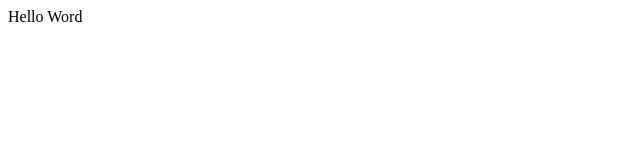
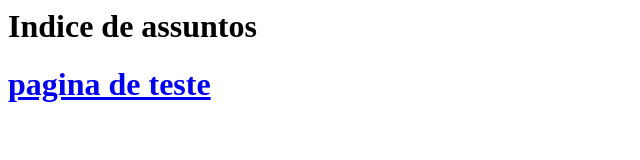
Before and after one commit to alfredohjr/alfredohjr.github.io, a plain HTML site: page index.html in a window 1280 px wide. Shown: the whole page, without its empty margins (0-640 px from the left). Drawn offline with Linux system fonts and the light colour scheme.

Commit message:
Primeira pagina com algumas instruções simples no Jupyter Notebook

```diff
--- a/index.html
+++ b/index.html
@@ -1 +1,2 @@
-Hello Word
+<h1>Indice de assuntos<h1>
+<a href="NumeroUmSQL.html">pagina de teste</a>
```
